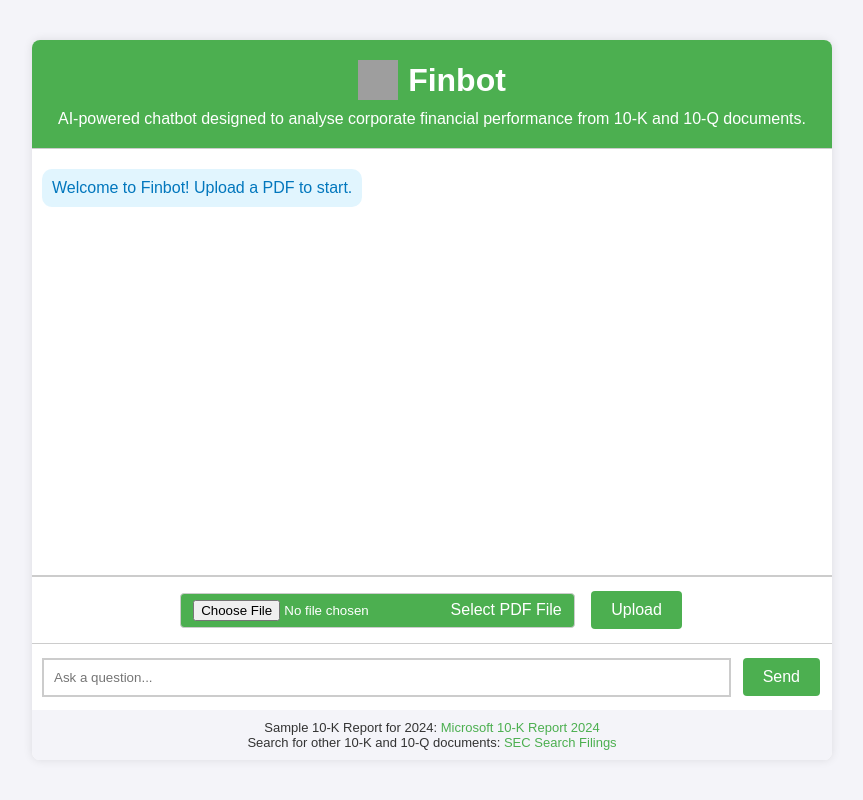
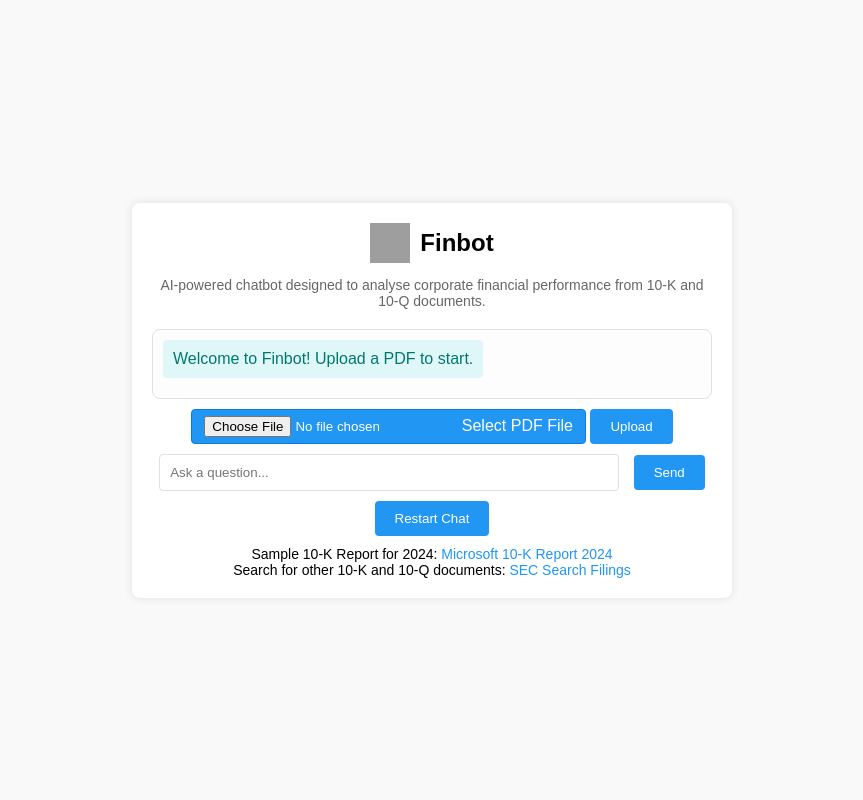
Before and after one commit to deepakb41/Finbot, a Flask app: page / in a window 1280 px wide. Shown: the whole page, without its empty margins (208-1071 px from the left). Run offline with Flask 3, Linux system fonts and the light colour scheme; grey boxes are pictures that could not be loaded.

Commit message:
Add reset functionality to restart chat and clear database

```diff
--- a/app.py
+++ b/app.py
@@ -136,5 +136,14 @@ def query():
         logger.error(f"Error during query processing: {e}")
         return jsonify({"error": "Failed to process query"}), 500
 
+@app.route('/reset', methods=['POST'])
+def reset():
+    try:
+        clear_chroma_db()
+        return jsonify({"status": "success", "message": "System reset successfully"})
+    except Exception as e:
+        logger.error(f"Error during reset: {e}")
+        return jsonify({"error": "Failed to reset system"}), 500
+
 if __name__ == '__main__':
     app.run(debug=True)
--- a/static/style.css
+++ b/static/style.css
@@ -1,7 +1,6 @@
 body {
     font-family: Arial, sans-serif;
-    background-color: #f4f4f9;
-    color: #333;
+    background-color: #f9f9f9;
     margin: 0;
     padding: 0;
     display: flex;
@@ -11,139 +10,123 @@ body {
 }
 
 .container {
-    display: flex;
-    flex-direction: column;
+    background-color: #ffffff;
+    border-radius: 8px;
+    box-shadow: 0 0 10px rgba(0, 0, 0, 0.1);
     width: 100%;
-    max-width: 800px;
-    height: 90vh;
-    background-color: #fff;
-    box-shadow: 0 0 10px rgba(0, 0, 0, 0.1);
-    border-radius: 8px;
-    overflow: hidden;
+    max-width: 600px;
+    padding: 20px;
+    box-sizing: border-box;
 }
 
 .header {
-    padding: 20px;
-    background-color: #4CAF50;
-    color: white;
     text-align: center;
+    margin-bottom: 20px;
 }
 
 .header h1 {
+    font-size: 24px;
     margin: 0;
-    font-size: 2em;
     display: flex;
     justify-content: center;
     align-items: center;
 }
 
-.header h1 .icon {
+.header h1 img.icon {
     width: 40px;
     height: 40px;
     margin-right: 10px;
 }
 
 .description {
-    margin: 10px 0 0;
-    font-size: 1em;
+    font-size: 14px;
+    color: #666666;
+}
+
+.chatbox {
+    border: 1px solid #e0e0e0;
+    border-radius: 8px;
+    padding: 10px;
+    max-height: 300px;
+    overflow-y: auto;
+    margin-bottom: 10px;
+    background-color: #fdfdfd;
+}
+
+.message {
+    margin-bottom: 10px;
+}
+
+.message-bot .message-content {
+    background-color: #e0f7fa;
+    color: #00796b;
+}
+
+.message-user .message-content {
+    background-color: #f1f8e9;
+    color: #33691e;
+}
+
+.message-content {
+    padding: 10px;
+    border-radius: 4px;
+    display: inline-block;
+}
+
+.upload-section,
+.input-section,
+.reset-section {
+    margin-bottom: 10px;
+    text-align: center;
+}
+
+.custom-file-upload {
+    display: inline-block;
+    padding: 6px 12px;
+    cursor: pointer;
+    background-color: #2196f3;
+    color: white;
+    border-radius: 4px;
+    border: 1px solid #0b7dda;
+}
+
+.custom-file-upload:hover {
+    background-color: #0b7dda;
+}
+
+.btn {
+    background-color: #2196f3;
+    color: white;
+    border: none;
+    border-radius: 4px;
+    padding: 10px 20px;
+    cursor: pointer;
+}
+
+.btn:hover {
+    background-color: #0b7dda;
+}
+
+.query-input {
+    width: calc(100% - 100px);
+    padding: 10px;
+    border: 1px solid #e0e0e0;
+    border-radius: 4px;
+    margin-right: 10px;
+    box-sizing: border-box;
 }
 
 .links {
-    padding: 10px;
-    background-color: #f4f4f9;
+    font-size: 14px;
     text-align: center;
-    font-size: 13px;
-}
-
-.links p {
-    margin: 5px 0;
+    margin-top: 10px;
 }
 
 .links a {
-    color: #4CAF50;
+    color: #2196f3;
     text-decoration: none;
-
 }
 
 .links a:hover {
     text-decoration: underline;
 }
-
-.chatbox {
-    flex: 1;
-    padding: 10px;
-    overflow-y: auto;
-    border-top: 1px solid #ccc;
-    border-bottom: 1px solid #ccc;
-}
-
-.message {
-    display: flex;
-    margin: 10px 0;
-}
-
-.message-user {
-    justify-content: flex-end;
-}
-
-.message-bot {
-    justify-content: flex-start;
-}
-
-.message-content {
-    max-width: 70%;
-    padding: 10px;
-    border-radius: 10px;
-}
-
-.message-user .message-content {
-    background-color: #4CAF50;
-    color: white;
-}
-
-.message-bot .message-content {
-    background-color: #e1f5fe;
-    color: #0277bd;
-}
-
-.upload-section,
-.input-section {
-    padding: 10px;
-    border-top: 1px solid #ccc;
-    display: flex;
-    justify-content: center;
-    align-items: center;
-}
-
-.custom-file-upload {
-    border: 1px solid #ccc;
-    display: inline-block;
-    padding: 6px 12px;
-    cursor: pointer;
-    background-color: #4CAF50;
-    color: #fff;
-    border-radius: 4px;
-    margin-right: 10px;
-}
-
-.btn {
-    background-color: #4CAF50;
-    color: white;
-    border: none;
-    padding: 10px 20px;
-    text-align: center;
-    text-decoration: none;
-    display: inline-block;
-    font-size: 16px;
-    margin: 4px 2px;
-    cursor: pointer;
-    border-radius: 4px;
-}
-
-.query-input {
-    flex: 1;
-    padding: 10px;
-    margin-right: 10px;
-    box-sizing: border-box;
-    border: 2px solid #ccc;
-}
--- a/templates/index.html
+++ b/templates/index.html
@@ -30,13 +30,13 @@
                 </label>
                 <button type="submit" class="btn">Upload</button>
             </form>
-            <div class="progress">
-                <div class="progress-bar" id="progressBar"></div>
-            </div>
         </div>
         <div class="input-section">
             <input type="text" id="queryInput" placeholder="Ask a question..." class="query-input">
             <button id="queryButton" class="btn">Send</button>
+        </div>
+        <div class="reset-section">
+            <button id="resetButton" class="btn">Restart Chat</button>
         </div>
         <div class="links">
             Sample 10-K Report for 2024:
@@ -59,58 +59,33 @@
             chatbox.scrollTop = chatbox.scrollHeight;
         }
 
-        document.addEventListener('DOMContentLoaded', function() {
-            // Clear previous chat messages and reset progress bar
-            document.getElementById('chatbox').innerHTML = '<div class="message message-bot"><div class="message-content">Welcome to Finbot! Upload a PDF to start.</div></div>';
-            document.getElementById('progressBar').style.width = '0%';
-        });
-
         document.getElementById('uploadForm').addEventListener('submit', function(event) {
             event.preventDefault();
             var formData = new FormData();
-            formData.append('file', document.getElementById('fileInput').files[0]);
+            var fileInput = document.getElementById('fileInput');
+            formData.append('file', fileInput.files[0]);
 
-            var xhr = new XMLHttpRequest();
-            xhr.open('POST', '/upload', true);
-
-            xhr.upload.onprogress = function(event) {
-                if (event.lengthComputable) {
-                    var percentComplete = (event.loaded / event.total) * 100;
-                    document.getElementById('progressBar').style.width = percentComplete + '%';
-                }
-            };
-
-            xhr.onload = function() {
-                if (xhr.status === 200) {
-                    try {
-                        var response = JSON.parse(xhr.responseText);
-                        if (response.message) {
-                            appendMessage('bot', response.message);
-                        } else {
-                            appendMessage('bot', 'Failed to upload file. Please try again.');
-                        }
-                    } catch (e) {
-                        appendMessage('bot', 'Error occurred: ' + e.message);
-                    }
-                } else {
-                    appendMessage('bot', 'Error occurred: ' + xhr.statusText);
-                }
-                document.getElementById('progressBar').style.width = '0%';
-            };
-
-            xhr.onerror = function() {
-                appendMessage('bot', 'Error occurred during file upload.');
-                document.getElementById('progressBar').style.width = '0%';
-            };
-
-            xhr.send(formData);
+            fetch('/upload', {
+                method: 'POST',
+                body: formData
+            }).then(response => response.json())
+              .then(data => {
+                  if (data.status === 'success') {
+                      appendMessage('bot', data.message);
+                  } else {
+                      appendMessage('bot', 'Failed to upload file. Please try again.');
+                  }
+              }).catch(error => {
+                  appendMessage('bot', 'Error occurred: ' + error.message);
+              });
         });
 
         document.getElementById('queryButton').addEventListener('click', function() {
-            var query = document.getElementById('queryInput').value;
-            if (query.trim() === '') return;
+            var queryInput = document.getElementById('queryInput');
+            var query = queryInput.value;
+            queryInput.value = '';
+
             appendMessage('user', query);
-            document.getElementById('queryInput').value = '';
 
             fetch('/query', {
                 method: 'POST',
@@ -120,10 +95,25 @@
                 body: JSON.stringify({ query: query })
             }).then(response => response.json())
               .then(data => {
-                  if (data.response) {
-                      appendMessage('bot', data.response);
+                  appendMessage('bot', data.response);
+              }).catch(error => {
+                  appendMessage('bot', 'Error occurred: ' + error.message);
+              });
+        });
+
+        document.getElementById('resetButton').addEventListener('click', function() {
+            fetch('/reset', {
+                method: 'POST',
+                headers: {
+                    'Content-Type': 'application/json'
+                }
+            }).then(response => response.json())
+              .then(data => {
+                  if (data.status === 'success') {
+                      appendMessage('bot', data.message);
+                      document.getElementById('chatbox').innerHTML = '';
                   } else {
-                      appendMessage('bot', 'Failed to get response. Please try again.');
+                      appendMessage('bot', 'Failed to reset. Please try again.');
                   }
               }).catch(error => {
                   appendMessage('bot', 'Error occurred: ' + error.message);
```
